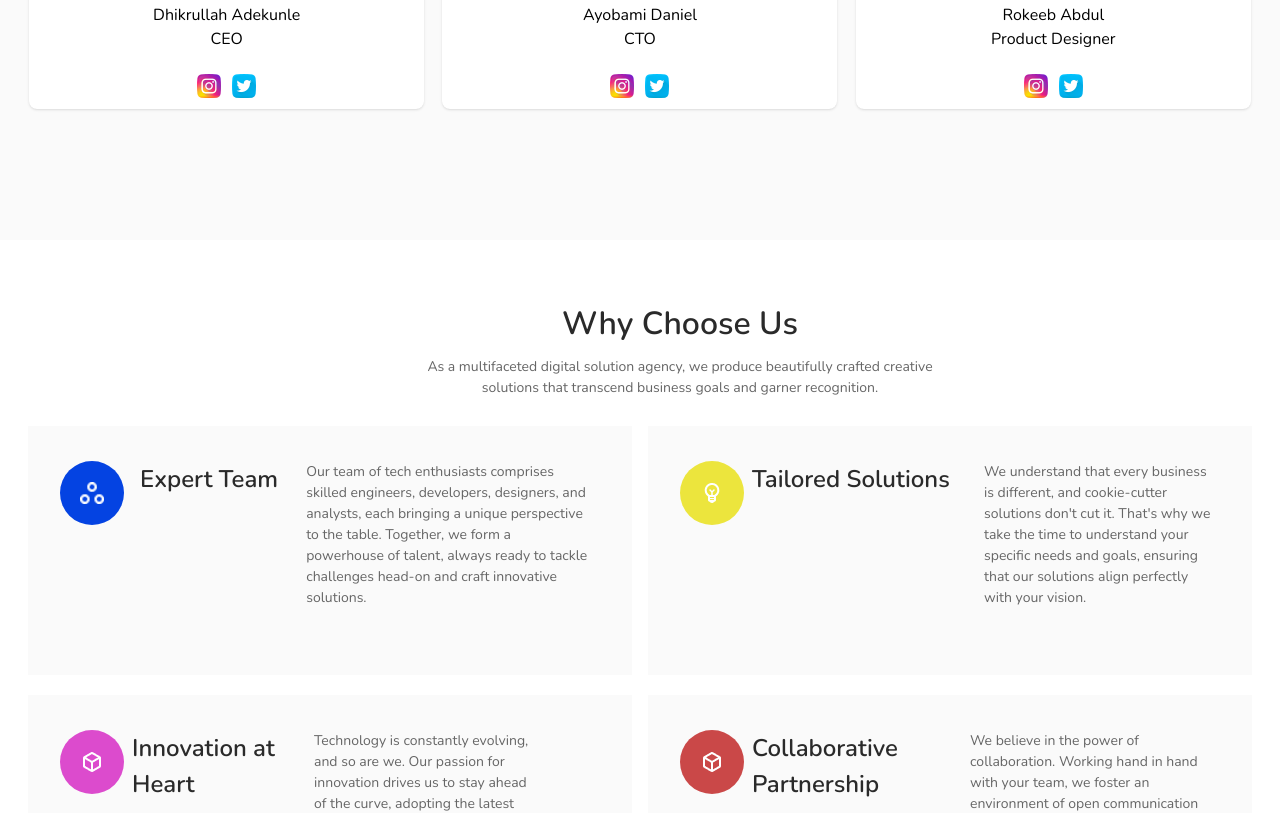
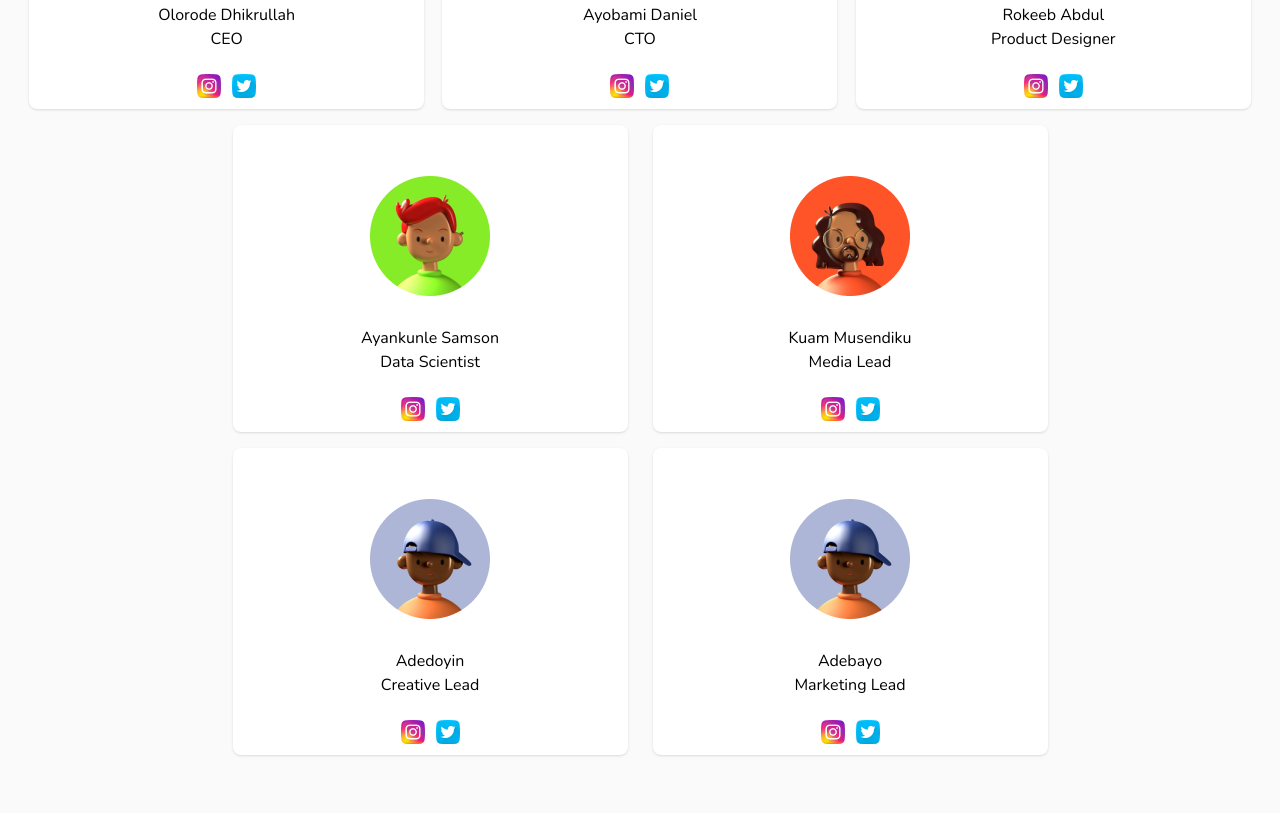
Before and after one commit to adhcode/uvise, a Next.js app: page /about in a window 1280 px wide. Shown: the part 1700-2513 px from the top of the page. Built offline with nearby package versions, Linux system fonts and the light colour scheme.

Commit message:
update code

```diff
--- a/app/about/page.js
+++ b/app/about/page.js
@@ -34,8 +34,8 @@ const inter = Inter({ subsets: ['latin'] })
 
 const page = () => {
   return (
-     <main className="flex min-h-screen flex-col items-center max-w-[1440px] sm:max-w-[390px] p-24 sm:p-10 ">
-      <div className='p-20 text-center bg-[#FFF] sm:text-left'>
+     <main className="flex min-h-screen flex-col items-center w-full p-24 sm:p-0 ">
+      <div className='p-20 sm:p-0 sm:pt-20 sm:pb-20 text-center bg-[#FFF] sm:text-left'>
         <h2 className='text-[40px] text-[#2E2E2E] font-[600] mb-5 sm:w-[355px] sm:text-[32px]'>The Disruptive Difference</h2>
         <p className='text-[16px] font-[400] text-[#666] mb-[-50px] sm:w-[299px]'>Your business problems demand to be seen through an entirely new lens.
 Together, let's take your business to into a transformational growth.</p>
@@ -52,9 +52,9 @@ Together, let's take your business to into a transformational growth.</p>
           </div>
 
 </div>
-<div className='h-[794px] bg-[#0443E2] w-[1440px] pl-[104px] pr-[98px] pt-[72px] mt-20 sm:w-[390px] sm:h-[1248px] sm:mt-6 sm:pl-0 sm:pt-6'>
+<div className='h-[794px] bg-[#0443E2] w-full sm:w-[390px] pl-[104px] pr-[98px] pt-[72px] mt-20 sm:pr-0 sm:h-[1248px] sm:mt-6 sm:pl-0 sm:pt-6'>
   <div className='flex flex-row mb-20 space-x-12 sm:flex-col sm:mb-0 sm:space-x-0 '>
-<div className='w-[573px] pt-8 sm:pt-0'>
+<div className='w-[573px] pt-8 sm:pt-0 sm:w-[390px]'>
   <h2 className='text-[40px] text-white mb-6 sm:text-[24px] sm:text-[600] sm:ml-4'>Our Mision</h2>
   <p className='text-[#E1E1E1] text-[16px] sm:w-[350px] sm:ml-4 sm:mb-4'>UVISE, your dedicated partner in solving complex business challenges with innovative technology. Our mission is to empower businesses of all sizes to thrive in the digital landscape by providing tailored and transformative tech solutions. With a team of visionary experts and a passion for excellence, we are committed to driving your success forward.</p>
   </div>
@@ -80,7 +80,7 @@ Together, let's take your business to into a transformational growth.</p>
             priority
             />
             </div>
-<div className='w-[573px] pt-8 sm:pt-0'>
+<div className='w-[573px] pt-8 sm:pt-0 sm:w-[390px]'>
   <h2 className='text-[40px] text-white mb-6 sm:text-[24px] sm:text-[600] sm:ml-4 sm:mt-4'>Our Vision</h2>
   <p className='text-[#E1E1E1] text-[16px] sm:w-[350px] sm:ml-4 sm:mb-4'>At UVISE, we a shared vision to bridge the gap between technology and business. We set out on a mission to revolutionize the industry by delivering exceptional IT services that deliver real value. Our dedication to client success and relentless pursuit of excellence have earned us a reputation as a trusted technology solutions architect.</p>
   </div>
@@ -90,7 +90,7 @@ Together, let's take your business to into a transformational growth.</p>
 
 </div>
     <div className={nunito.className}>
-    <div className='h-[595px] bg-purple w-[1440px] mt-20 pt-12 sm:h-[1200px] sm:w-[390px]'>
+    <div className='h-[1200px] bg-purple w-[1440px] mt-20 pt-12 sm:h-[2500px] sm:w-[390px]'>
           <div className='flex justify-center flex-col items-center mb-10'>
         <h3 className='text-[32px] font-[600] sm:w-[187px] sm:text-center sm:text-[24px]'>Meet the Minds behind Uvise</h3>
         <p className='text-[14px] font-[400] sm:w-[255px] sm:text-center'>Meet the Team that is Revolutionizing the Business World
@@ -109,7 +109,7 @@ Together, let's take your business to into a transformational growth.</p>
             />
        </div>
        <div className='flex flex-col items-center '>
-       <h2 className='pt-2'>Dhikrullah Adekunle</h2>
+       <h2 className='pt-2'>Olorode Dhikrullah</h2>
        <p className=''>CEO</p>
        </div>
        <div className='flex justify-around space-x-[-70px]'>
@@ -217,6 +217,172 @@ Together, let's take your business to into a transformational growth.</p>
             </div>
    </div>
    </div>
+   <div className=' '>
+   <div className='flex flex-row justify-around space-x-[-600px] sm:space-x-0 sm:flex-col sm:space-y-4 sm:items-center sm:justify-center mt-4 mb-4'>
+   <div className='w-[395px] sm:w-[350px] bg-white h-[307px] flex flex-col justify-around items-center  rounded-[8px] shadow  '>
+       <div className='w-[120px] h-[120px] rounded-full bg-[#D9D9D9] mt-10'>
+         <Image
+            src={dat}
+            alt='cyber'
+            width="120"
+            height="120"
+            priority
+
+            />
+       </div>
+       <div className='flex flex-col items-center '>
+       <h2 className='pt-2'>Ayankunle Samson</h2>
+       <p className=''>Data Scientist</p>
+       </div>
+       <div className='flex justify-around space-x-[-70px]'>
+
+        <a href='https://msng.link/o?adekunledh=ig'>
+         <Image
+            src={twitter}
+            alt='cyber'
+            width="24"
+            height="24"
+            priority
+
+            />
+            </a>
+            <a href='https://msng.link/o?adekunledh=ig'>
+         <Image
+            src={instagram}
+            alt='cyber'
+            width="24"
+            height="24"
+            priority
+
+            />
+            </a>
+            </div>
+
+       </div>
+
+   <div className='w-[395px] bg-white h-[307px] flex flex-col justify-around items-center   rounded-[8px] shadow sm:w-[350px]'>
+     <div className='w-[120px] h-[120px] rounded-full bg-[#D9D9D9] mt-10'>
+          <Image
+            src={doy}
+            alt='cyber'
+            width="120"
+            height="120"
+            priority
+
+            />
+       </div>
+       <div className='flex flex-col items-center '>
+       <h2 className='pt-2'>Kuam Musendiku</h2>
+       <p className=''>Media Lead</p>
+       </div>
+       <div className='flex justify-around space-x-[-70px]'>
+
+        <a href='https://msng.link/o?adekunledh=ig'>
+         <Image
+            src={twitter}
+            alt='cyber'
+            width="24"
+            height="24"
+            priority
+
+            />
+            </a>
+            <a href='https://msng.link/o?adekunledh=ig'>
+         <Image
+            src={instagram}
+            alt='cyber'
+            width="24"
+            height="24"
+            priority
+
+            />
+            </a>
+            </div>
+   </div>
+   </div>
+   <div className='flex flex-row justify-around space-x-[-600px] sm:space-x-0 sm:flex-col sm:space-y-4 sm:items-center sm:justify-center'>
+
+   <div className='w-[395px] bg-white h-[307px] flex flex-col justify-around items-center  rounded-[8px] shadow sm:w-[350px]'>
+     <div className='w-[120px] h-[120px] rounded-full bg-[#D9D9D9] mt-10'>
+          <Image
+            src={proj}
+            alt='cyber'
+            width="120"
+            height="120"
+            priority
+
+            />
+       </div>
+       <div className='flex flex-col items-center '>
+       <h2 className='pt-2'>Adedoyin</h2>
+       <p className=''>Creative Lead</p>
+       </div>
+       <div className='flex justify-around space-x-[-70px]'>
+
+        <a href='https://msng.link/o?adekunledh=ig'>
+         <Image
+            src={twitter}
+            alt='cyber'
+            width="24"
+            height="24"
+            priority
+
+            />
+            </a>
+            <a href='https://msng.link/o?adekunledh=ig'>
+         <Image
+            src={instagram}
+            alt='cyber'
+            width="24"
+            height="24"
+            priority
+
+            />
+            </a>
+            </div>
+   </div>
+   <div className='w-[395px] bg-white h-[307px] flex flex-col justify-around items-center  rounded-[8px] shadow sm:w-[350px]'>
+     <div className='w-[120px] h-[120px] rounded-full bg-[#D9D9D9] mt-10'>
+          <Image
+            src={proj}
+            alt='cyber'
+            width="120"
+            height="120"
+            priority
+
+            />
+       </div>
+       <div className='flex flex-col items-center '>
+       <h2 className='pt-2'>Adebayo</h2>
+       <p className=''>Marketing Lead</p>
+       </div>
+       <div className='flex justify-around space-x-[-70px]'>
+
+        <a href='https://msng.link/o?adekunledh=ig'>
+         <Image
+            src={twitter}
+            alt='cyber'
+            width="24"
+            height="24"
+            priority
+
+            />
+            </a>
+            <a href='https://msng.link/o?adekunledh=ig'>
+         <Image
+            src={instagram}
+            alt='cyber'
+            width="24"
+            height="24"
+            priority
+
+            />
+            </a>
+            </div>
+   </div>
+   </div>
+   </div>
+
 
    </div>
 
@@ -225,12 +391,12 @@ Together, let's take your business to into a transformational growth.</p>
    </div>
 
 
-   <div className='bg-white sm:max-w-[390px]'>
+   <div className='bg-white sm:w-full'>
         <div className='pl-20 pb-3 flex flex-col items-center mt-12 sm:items-start sm:pl-[20px] sm:mt-4 '>
           <h2 className='text-[#2A2A2A] text-[32px] font-[600] mt-3 sm:text-left sm:text-[24px]'>Why Choose Us</h2>
           <p className='mt-2 text-[#666666] text-[14px] w-[562px] text-center mb-4 sm:w-[348px] sm:text-left'>As a multifaceted digital solution agency, we produce beautifully crafted creative solutions that transcend business goals and garner recognition.</p>
         </div>
-        <div className='flex justify-between space-x-4 pl-[105px] pr-[105px] sm:flex-col sm:pl-0'>
+        <div className='flex justify-between space-x-4 sm:space-x-0 pl-[105px] pr-[105px] sm:flex-col sm:pr-0 sm:pl-0'>
         <div className=' flex top-0 space-x-1 bg-purple w-[604px] h-[249px] pt-[35px]  sm:w-[390px] sm:h-[249px] sm:mb-4'>
           <div className='w-[64px] h-[64px] bg-[#0443E2] rounded-full flex items-center justify-center ml-8 sm:ml-6'>
             <Image
@@ -258,15 +424,15 @@ Together, let's take your business to into a transformational growth.</p>
             />
 
             </div>
-            <div className='flex space-x-4 sm:flex-col sm:items-start '>
+            <div className='flex space-x-4 sm:flex-col sm:items-start'>
           <h2 className='text-[#2A2A2A] w-[220px] h-[33px] text-[24px] font-[600] pl-1 sm:text-left sm:pl-6 sm:w-[298px] sm:mb-4 '>Tailored Solutions</h2>
           <p className=' text-[#666666] text-[14px] w-[238px] pr-2 h-[133px] sm:w-[262px] sm:mt-2 sm:pl-2' >We understand that every business is different, and cookie-cutter solutions don't cut it. That's why we take the time to understand your specific needs and goals, ensuring that our solutions align perfectly with your vision.</p>
           </div>
 
         </div>
         </div>
-        <div className='flex justify-between pl-[105px] pr-[105px] mt-5 sm:flex-col sm:pl-0 '>
-        <div className='flex w-[604px] h-[249px] bg-purple pt-[35px]  sm:w-[390px] top-0 space-x-1  sm:mb-4'>
+        <div className='flex justify-between pl-[105px] pr-[105px] mt-5 sm:flex-col sm:pl-0 sm:pr-0 '>
+        <div className='flex w-[604px] h-[249px] bg-purple pt-[35px] sm:w-[390px] top-0 space-x-1 sm:mb-4'>
           <div className='w-[64px] h-[64px] bg-[#DC4BCD] rounded-full flex items-center justify-center ml-8'>
             <Image
             src={inv}
--- a/app/components/featured/Featured.js
+++ b/app/components/featured/Featured.js
@@ -5,7 +5,7 @@ import Image from 'next/image'
 
 const Featured = () => {
   return (
-     <div className='max-w-[1440px] h-[478px] mb-10 sm:flex sm:flex-col sm:max-w-[390px] sm:justify-center sm:items-center sm:mt-[150px] sm:mr-0 sm:h-[635px]'>
+     <div className='max-w-[1440px] h-[478px] mb-10 sm:flex sm:flex-col sm:max-w-[390px] sm:justify-center sm:items-center sm:mt-[50px] sm:mr-0 sm:h-[635px]'>
     <div className='text-center '>
     <h2 className='text-[32px] font-[600] text-[#2A2A2A]'>Blog Post</h2>
     <p className='text-[14px] font-[400] text-[#666] mb-[32px]'>Latest Post</p>
--- a/app/globals.css
+++ b/app/globals.css
@@ -5,5 +5,6 @@
 @layer base {
     *{
         box-sizing: border-box;
+
     }
 }
--- a/app/page.js
+++ b/app/page.js
@@ -53,13 +53,13 @@ export default function Home() {
   return (
     <main className="">
       <div className={nunito.className}>
-        <div className=' bg-[#FFF] flex justify-between items-center mx-auto lg:px-0 px-32 pt-32 sm:pt-24 pb-32 lg:max-w-[976px] sm:w-[390px] sm:m-0 sm:flex-col sm:px-[24px] '>
-          <div className=' h-auto'>
-        <h2 className=" text-[#2A2A2A] text-[48px] font-[600]  leading-normal w-[435px] sm:w-[288px] sm:text-[32px] sm:h-[176px] sm:mb-2">Unleashing <br/> <span className='text-blue inline'>Business</span> <span className='inline-flex'>Potential:</span>Your Tech <span className='text-blue inline'>Solutions</span> Architect! </h2>
+      <div className=' bg-[#FFF] w-full flex justify-between items-center mx-auto lg:px-0  pt-32 sm:pt-24 pb-32  max-w-6xl sm:m-0 sm:flex-col'>
+          <div className='h-auto'>
+        <h2 className=" text-[#2A2A2A] text-[48px] font-[600]  leading-normal w-[435px] sm:w-[288px] sm:text-[32px] sm:h-[176px] sm:mb-2 overflow-x-visible">Unleashing <br/> <span className='text-blue inline'>Business</span> <span className='inline-flex'>Potential:</span>Your Tech <span className='text-blue inline'>Solutions</span> Architect! </h2>
         <p className='text-[24px] font-[400]  leading-normal text-[#666666] w-[527px] sm:w-[342px] sm:text-[15px] sm:mt-4 sm:mb-4'>Empowering Businesses With Innovative Tech Expertise and Tailored Solutions for Success</p>
         <div className={inter.className}>
         <div className='flex space-x-8 '>
-          <button className=" bg-white text-blue text-[14px] font-[600] leading-normal  hover:text-white border-[1px] w-[140px] h-[41px]  rounded-[8px]    border-white-500    hover:bg-blue mt-2 "> <Link href='/get-quote'>Contact Us</Link>
+          <button className="bg-white text-blue text-[14px] font-[600] leading-normal  hover:text-white border-[1px] w-[140px] h-[41px]  rounded-[8px]    border-white-500 hover:bg-blue mt-2 "><Link href='/get-quote'>Contact Us</Link>
           </button>
           <button className=" bg-blue text-white hover:bg-white text-[14px] font-[600] leading-normal hover:text-blue hover:border-blue border-[1px] w-[140px] h-[41px] rounded-[8px]  border-white-500 pr-[8px] pt-[4px] pl-[8px] pb-[4px]  mt-2 ">
             <Link href='/get-quote'>
@@ -69,20 +69,21 @@ export default function Home() {
           </div>
         </div>
       <div className='w-[604px] h-[440px] rounded-full bg-[#C0D2FB]  mt-3 flex items-center justify-center mb-3 lg:w-[504px]  sm:h-[254px]  sm:w-[350px]  lg:h-[340px] sm:mt-8 sm:mb-[-120px]'>
-      <div className='w-[500px] h-[499px] lg:w-[400px] lg:h-[399px] sm:w-[320px] sm:h-[320px] ' ref={animationContainer}>
+      <div className='w-[500px] h-[499px] lg:w-[400px] lg:h-[399px] sm:w-[300px] sm:h-[300px]' ref={animationContainer}>
       </div>
         </div>
         </div>
+
         </div>
 
 
         <div className= {nunito.className}>
-          <div className=' max-w-[1440px] flex flex-col  items-center justify-center bg-purple  mt-1  pb-20 h-[597px] sm:mt-[2px] sm:h-[1800px] sm:max-w-[390px] sm:justify-center sm:items-center  '>
-            <div className='mb-10 mt-10 '>
-          <h2 className='text-[#2A2A2A] text-[32px] font-[600] w-[170px] ml-12 items-center justify-center sm:text-[24px] sm:justify-center sm:pt-32'>Our Service</h2>
-          <p className='text-[14px] font-[400]  leading-normal text-[#666666] w-[316px] sm:w-[213px] sm:text-center '>Service tailored to enhance your business growth</p>
+          <div className=' flex flex-col  items-center justify-center bg-purple  mt-1  pb-20 sm:pb-0 h-[597px] sm:mt-[0px] sm:h-[1620px]  sm:justify-center sm:items-center'>
+            <div className='mb-10 mt-10 sm:mt-0 '>
+          <h2 className='text-[#2A2A2A] text-[32px] font-[600] w-[170px] ml-12 items-center justify-center sm:text-[24px] sm:justify-center sm:pt-0'>Our Service</h2>
+          <p className='text-[14px] font-[400]  leading-normal text-[#666666] w-[316px] sm:w-[213px] sm:text-center'>Service tailored to enhance your business growth</p>
           </div>
-          <div className='flex  space-x-8 sm:flex  sm:flex-wrap   sm:space-y-8 items-center justify-center   sm:w-[390px] sm:space-x-0 '>
+          <div className='flex  space-x-8 sm:flex  sm:flex-wrap sm:space-y-8 items-center justify-center  sm:space-x-0 '>
           <div className='bg-white w-[289px] mt-2 pl-[26px] pr-[25px] pt-[35px] pb-[34px] h-[342px] shadow rounded-[5px]'>
           <div className='bg-[#DC4BCD] rounded-[50%] w-[64px] h-[64px] flex items-center justify-center mt-2 p-2 '>
             <Image
@@ -122,7 +123,7 @@ export default function Home() {
             <h2 className='mt-3 text-[#2A2A2A] text-[24px] font-[600] mb-1'>Cyber Security</h2>
             <p className='text-[14px] font-[400]  leading-normal text-[#666666] w-[238px]'>Safeguard your valuable assets and customer data with robust cybersecurity measures tailored to your specific industry.</p>
           </div>
-           <div className='bg-white mt-2  w-[289px] rounded-[5px] shadow pl-[26px] pr-[25px] pt-[35px] pb-[34px] h-[342px]'>
+           <div className='bg-white mt-2  w-[289px] rounded-[5px] shadow pl-[26px] pr-[25px] pt-[35px] pb-[34px] sm:pb-0 h-[342px]'>
           <div className='bg-[#CA4848] rounded-[50%] w-[64px] h-[64px] flex items-center justify-center mt-2 p-2 '>
             <Image
             src={chart}
@@ -138,7 +139,7 @@ export default function Home() {
           </div>
 
           </div>
-      <div className='h-[674px] bg-blue max-w-[1440px] sm:mt-20 sm:flex sm:flex-col sm:max-w-[390px] sm: sm:h-[820px]  '>
+      <div className='h-[674px] bg-blue max-w-[1440px] sm:mt-8 sm:flex sm:flex-col  sm:h-[820px]  '>
         <div className='flex flex-row-reverse items-center justify-between sm:justify-center sm:items-center sm:flex-col'>
           <div className='pr-[133px] sm:pr-[30px] '>
           <h3 className='pl-20 text-[14px] mt-4 pt-2 text-white sm:pl-[20px] sm:mb-10'>About Us</h3>
@@ -160,12 +161,12 @@ export default function Home() {
         </div>
 
 
-        <div className='bg-white sm:max-w-[390px]'>
+        <div className='bg-white '>
         <div className='pl-20 pb-3 flex flex-col items-center mt-12 sm:items-start sm:pl-[20px] sm:mt-4 '>
           <h2 className='text-[#2A2A2A] text-[32px] font-[600] mt-3 sm:text-left sm:text-[24px]'>Why Choose Us</h2>
           <p className='mt-2 text-[#666666] text-[14px] w-[562px] text-center mb-4 sm:w-[348px] sm:text-left'>As a multifaceted digital solution agency, we produce beautifully crafted creative solutions that transcend business goals and garner recognition.</p>
         </div>
-        <div className='flex justify-between pl-[105px] pr-[105px] sm:flex-col sm:pl-0'>
+        <div className='flex justify-between pl-[105px] pr-[105px] sm:pr-0 sm:flex-col sm:pl-0'>
         <div className=' flex top-0 space-x-1 bg-purple w-[604px] h-[249px] pt-[35px]  sm:w-[390px] sm:h-[249px] sm:mb-4'>
           <div className='w-[64px] h-[64px] bg-[#0443E2] rounded-full flex items-center justify-center ml-8 sm:ml-6'>
             <Image
@@ -176,7 +177,7 @@ export default function Home() {
             priority
             />
             </div>
-            <div className='flex space-x-4 sm:flex-col sm:items-start  '>
+            <div className='flex space-x-4 sm:flex-col sm:items-start'>
           <h2 className='text-[#2A2A2A] text-[24px] font-[600] pl-3 sm:text-left sm:pl-6 sm:mb-4'>Expert Team</h2>
           <p className=' text-[#666666] text-[14px] w-[297px] pl-3 h-[114px] sm:w-[265px] sm:pl-2'>Our team of tech enthusiasts comprises skilled engineers, developers, designers, and analysts, each bringing a unique perspective to the table. Together, we form a powerhouse of talent, always ready to tackle challenges head-on and craft innovative solutions.</p>
           </div>
@@ -228,8 +229,8 @@ export default function Home() {
             />
             </div>
             <div className='flex space-x-6 sm:flex-col sm:items-start'>
-          <h2 className='text-[#2A2A2A] w-[198px] h-[66px] text-[24px] font-[600] pl-1 sm:pl-6 sm:mb-4 '>Collaborative Partnership</h2>
-          <p className=' text-[#666666] text-[14px] w-[238px] pr-2 h-[133px] sm:w-[268px] sm:pl-0'>We believe in the power of collaboration. Working hand in hand with your team, we foster an environment of open communication and idea-sharing to ensure we are always aligned with your objectives.</p>
+          <h2 className='text-[#2A2A2A] w-[198px] h-[66px] text-[24px] font-[600] pl-1 sm:pl-6 sm:mb-0 '>Collaborative Partnership</h2>
+          <p className=' text-[#666666] text-[14px] w-[238px] pr-2 h-[133px] sm:w-[238px] sm:pl-0'>We believe in the power of collaboration. Working hand in hand with your team, we foster an environment of open communication and idea-sharing to ensure we are always aligned with your objectives.</p>
           </div>
           </div>
 
@@ -240,9 +241,9 @@ export default function Home() {
 
 
         <div className={nunito.className}>
-        <div className='h-[595px] bg-purple max-w-[1440px] mt-20 pt-12 sm:h-[1200px] sm:max-w-[390px]  '>
+        <div className='h-[595px] bg-purple max-w-[1440px] mt-20 sm:mt-4 pt-12 sm:pt-4 sm:h-[1200px] '>
           <div className='flex justify-center flex-col items-center mb-10'>
-        <h3 className='text-[32px] font-[600] sm:w-[187px] sm:text-center sm:text-[24px]  '>Meet the Minds behind Uvise</h3>
+        <h3 className='text-[32px] font-[600] sm:w-[187px] sm:text-center sm:text-[24px]'>Meet the Minds behind Uvise</h3>
         <p className='text-[14px] font-[400] sm:w-[255px] sm:text-center'>Meet the Team that is Revolutionizing the Business World
 </p>
 </div>
@@ -259,10 +260,10 @@ export default function Home() {
             />
        </div>
        <div className='flex flex-col items-center '>
-       <h2 className='pt-2'>Dhikrullah Adekunle</h2>
+       <h2 className='pt-2'>Olorode Dhikrullah</h2>
        <p className=''>CEO</p>
        </div>
-       <div className='flex justify-around space-x-[-70px]'>
+       <div className='flex justify-around space-x-[-90px]'>
 
         <a href='https://msng.link/o?adekunledh=ig'>
          <Image
@@ -303,7 +304,7 @@ export default function Home() {
        <h2 className='pt-2'>Ayobami Daniel</h2>
        <p className=''>CTO</p>
        </div>
-       <div className='flex justify-around space-x-[-70px]'>
+       <div className='flex justify-around space-x-[-90px]'>
 
         <a href='https://msng.link/o?adekunledh=ig'>
          <Image
@@ -342,7 +343,7 @@ export default function Home() {
        <h2 className='pt-2'>Rokeeb Abdul</h2>
        <p className=''>Product Designer</p>
        </div>
-       <div className='flex justify-around space-x-[-70px]'>
+       <div className='flex justify-around space-x-[-90px]'>
 
         <a href='https://msng.link/o?adekunledh=ig'>
          <Image
```
Also changed, not shown: app/components/Footer.js (+15 -11 lines), app/components/Navbar.js (+19 -29 lines), app/components/categoryList/CategoryList.js (+7 -7 lines), app/contact/page.js (+18 -17 lines), app/get-quote/page.js (+95 -29 lines), app/service/page.js (+18 -18 lines), attach_file.png (added), postcss.config.js (line endings or trailing spaces), public/attach_file.png (added).
